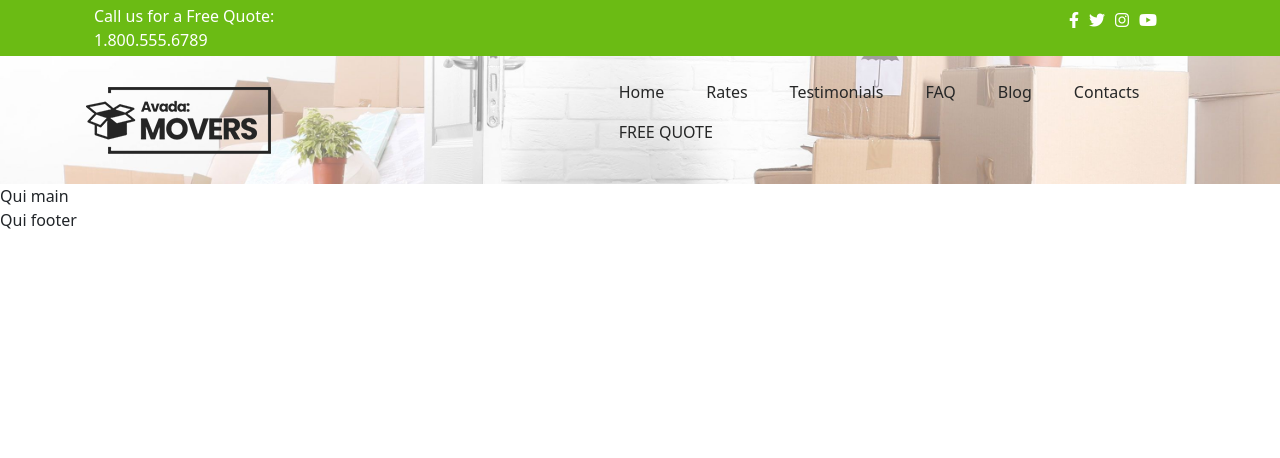
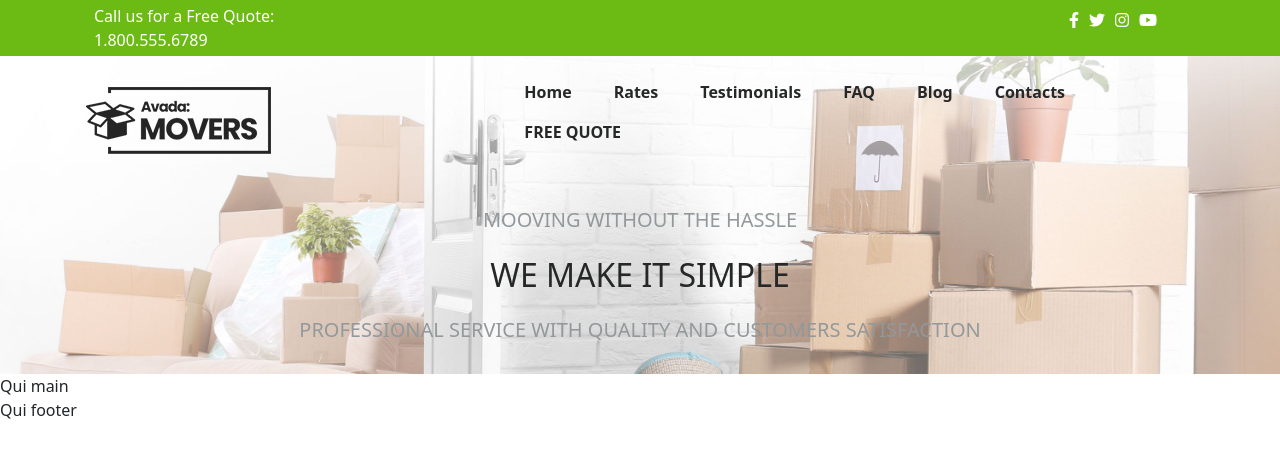
Before and after one commit to Narresx/proj-html-vuejs, a Vue app: page / in a window 1280 px wide. Shown: the top 458 px of the page. Built offline with nearby package versions, Linux system fonts and the light colour scheme.

Commit message:
add header text

```diff
--- a/src/components/Header.vue
+++ b/src/components/Header.vue
@@ -34,7 +34,7 @@
             <div class="col-3">
               <img src="../assets/img/avada-movers-logo.png" />
             </div>
-            <div class="col-7">
+            <div class="col-8">
               <nav class="navbar">
                 <form class="container-fluid justify-content-start">
                   <ul
@@ -52,7 +52,17 @@
           </div>
         </div>
       </div>
-      <div class="col-12"></div>
+      <div class="col-12 align-items-center">
+        <div class="container">
+          <h3 class="text-center text-color-gray pt-4 fs-5">
+            MOOVING WITHOUT THE HASSLE
+          </h3>
+          <h2 class="text-color-shark text-center pt-3">WE MAKE IT SIMPLE</h2>
+          <h3 class="text-center text-color-gray pt-3 pb-4 fs-5">
+            PROFESSIONAL SERVICE WITH QUALITY AND CUSTOMERS SATISFACTION
+          </h3>
+        </div>
+      </div>
     </div>
   </header>
 </template>
@@ -87,6 +97,7 @@ header li a {
   list-style-type: none;
   text-decoration: none;
   color: $shark;
+  font-weight: bold;
 }
 
 header {
@@ -99,4 +110,12 @@ header {
 header a {
   padding: 0 5px;
 }
+
+.text-color-gray {
+  color: $osiogray;
+}
+
+.text-color-shark {
+  color: $shark;
+}
 </style>
```
